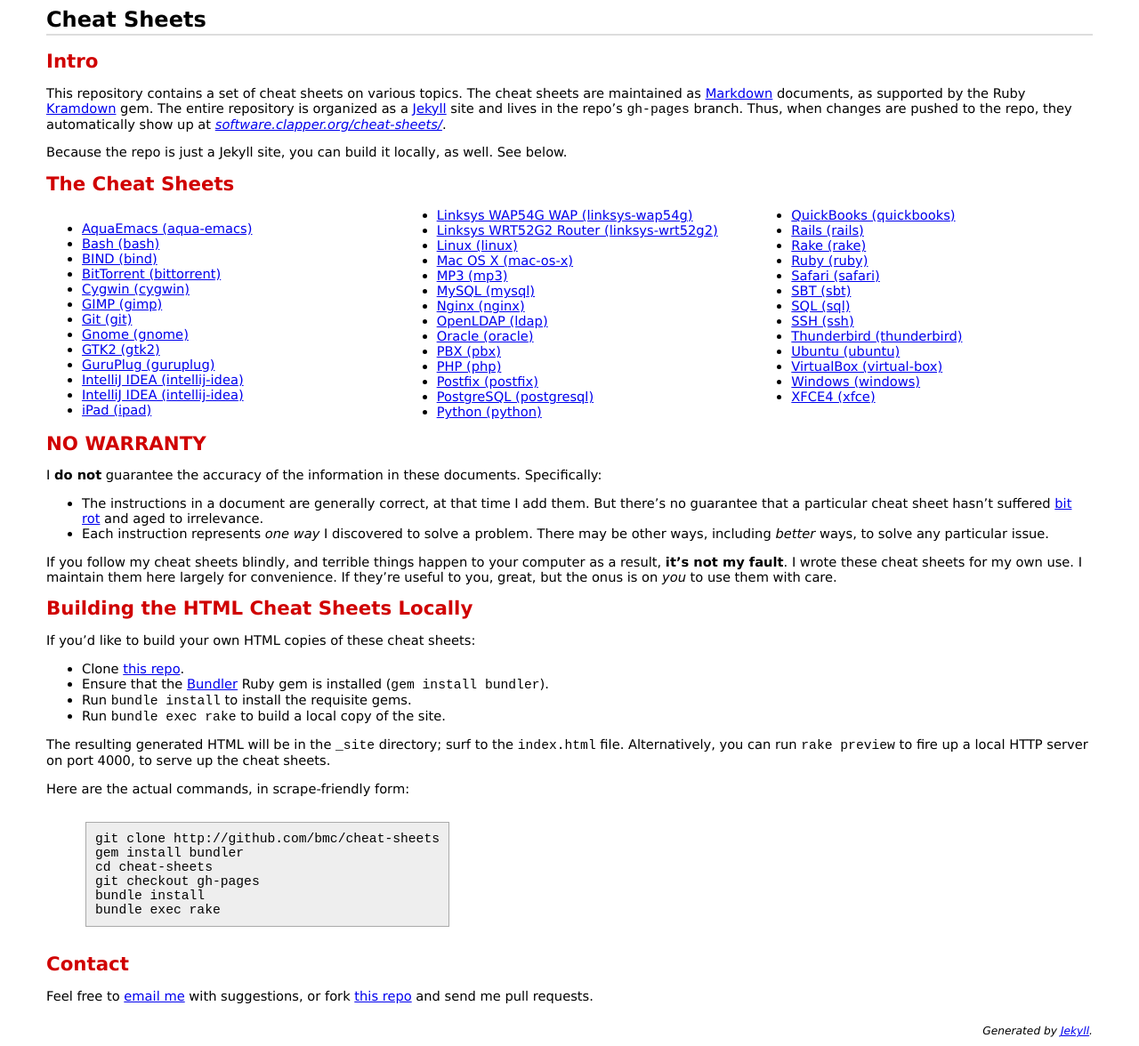
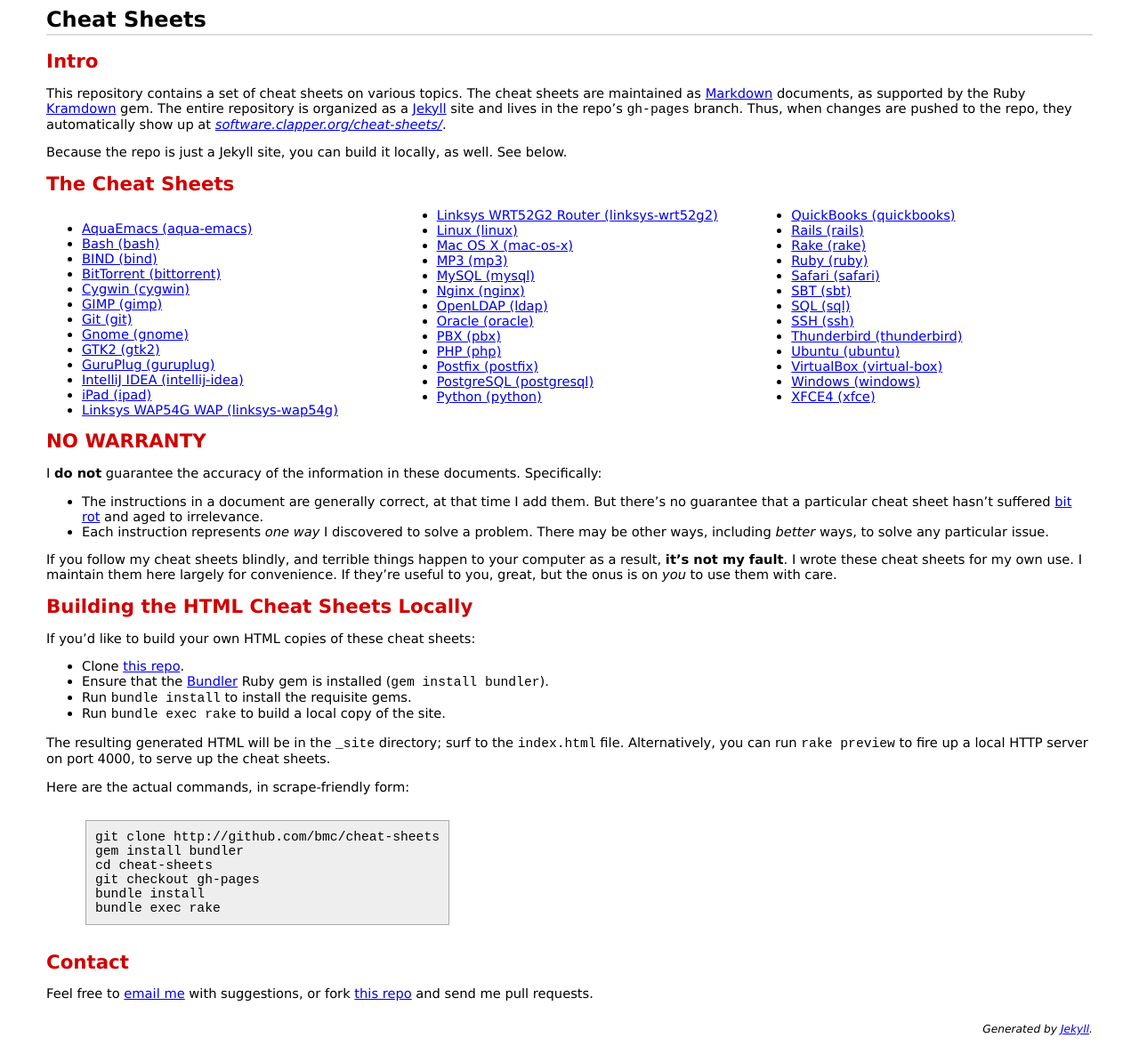
Before and after one commit to bmc/cheat-sheets, a Jekyll site: the page built from index.md, in a window 1280 px wide. Shown: the whole page at 89% size. Built offline with Jekyll 4.4.1, drawn with Linux system fonts in a browser that asks for light colours.

Commit message:
More adjustments to index

```diff
--- a/_includes/index_partial.md
+++ b/_includes/index_partial.md
@@ -10,7 +10,6 @@
 * [Gnome (gnome)](gnome.html)
 * [GTK2 (gtk2)](gtk2.html)
 * [GuruPlug (guruplug)](guruplug.html)
-* [IntelliJ IDEA (intellij-idea)](intellij-idea.html)
 * [IntelliJ IDEA (intellij-idea)](intellij-idea.html)
 * [iPad (ipad)](ipad.html)
 * [Linksys WAP54G WAP (linksys-wap54g)](linksys-wap54g.html)
```
